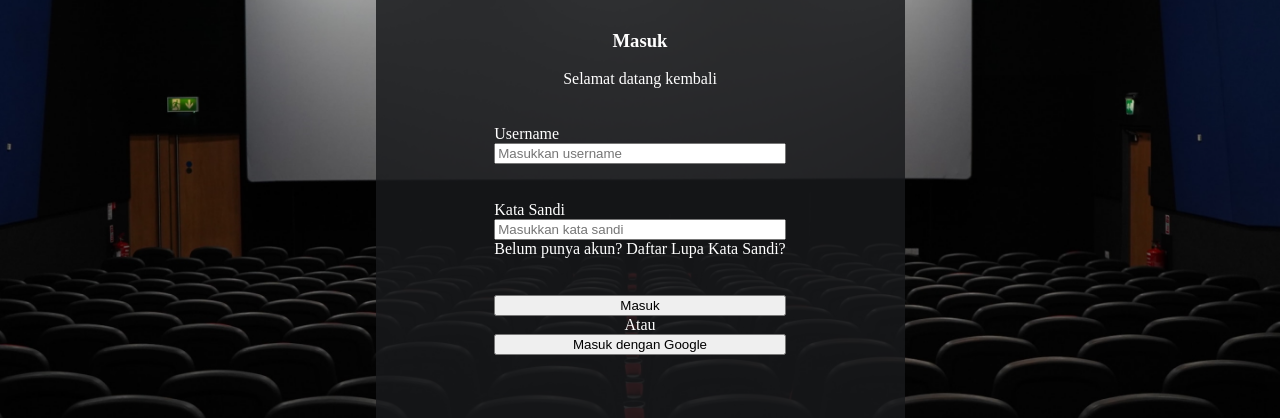
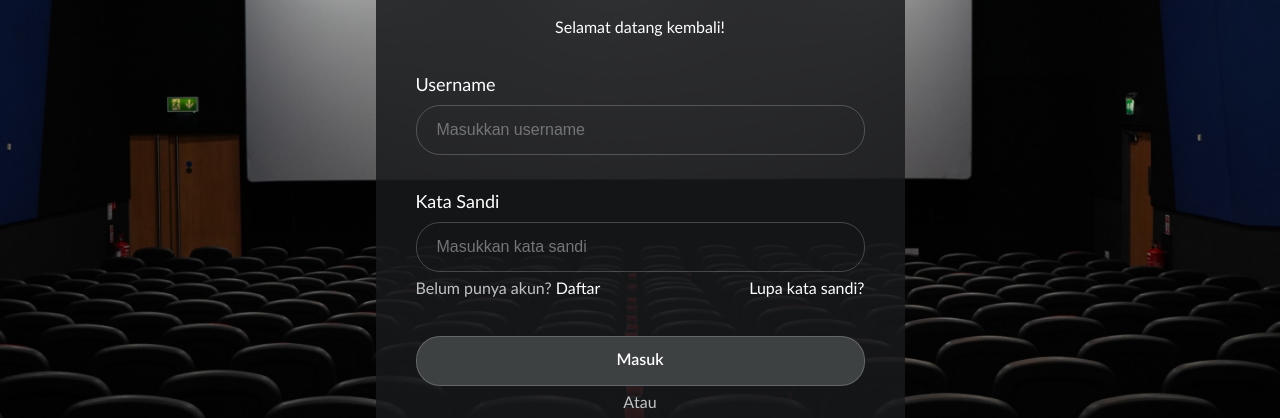
Before and after one commit to halonthe/Chill-Movie, a plain HTML site: page pages/login.html in a window 1280 px wide. Shown: the part 241-659 px from the top of the page. Drawn offline with Linux system fonts and the light colour scheme.

Commit message:
layout: styling login-page dekstop

```diff
--- a/css/auth.css
+++ b/css/auth.css
@@ -18,12 +18,12 @@
   padding: 40px;
   display: flex;
   flex-direction: column;
-  justify-content: center;
+  /* justify-content: center; */
   align-items: center;
 }
 
 .content__auth__logo {
-  margin-bottom: 37px;
+  /* margin-bottom: 37px; */
 }
 
 .content__auth__header {
@@ -35,10 +35,65 @@
   margin-bottom: 37px;
   display: flex;
   flex-direction: column;
+  width: 449px;
+}
+
+.form__group label {
+  font-size: 1.125rem;
+}
+
+.form__group input {
+  background-color: transparent;
+  font-size: 1rem;
+  color: var(--text-light-secondary);
+  height: 50px;
+  border-radius: 24px;
+  padding: 14px 20px;
+  border: 1px solid var(--c-outline-border);
+  margin-top: 8px;
+}
+
+.form__link {
+  margin-top: 8px;
+  display: flex;
+  justify-content: space-between;
+  align-items: center;
+}
+
+.form__link span {
+  color: var(--text-light-secondary);
 }
 
 .form__submit {
   text-align: center;
   display: flex;
   flex-direction: column;
+  justify-content: center;
 }
+
+.form__submit span {
+  color: var(--text-light-secondary);
+  margin: 8px 0;
+}
+
+.form__submit button {
+  height: 50px;
+  font-family: "Lato-SemiBold", sans-serif;
+  font-size: 1rem;
+  background-color: transparent;
+  border: 1px solid var(--c-outline-border);
+  border-radius: 24px;
+  color: inherit;
+  cursor: pointer;
+}
+
+.form__submit .signin {
+  background-color: var(--c-extra-bg);
+}
+
+.form__submit .google-signin {
+  display: flex;
+  align-items: center;
+  justify-content: center;
+  gap: 8px;
+}
--- a/css/globalplate.css
+++ b/css/globalplate.css
@@ -1,3 +1,6 @@
+/* lato fonts */
+@import url(/css/latofonts.css);
+
 :root {
   /* main colors */
   --c-main-primary: #3254ff;
@@ -46,21 +49,68 @@
   --c-error-hover: rgba(219, 58, 42, 1);
   --c-error-default: rgba(255, 91, 58, 1);
   --c-error-bg: rgba(255, 234, 215, 0.5);
+  font-size: 16px;
 }
 
 *,
 *::before,
 *::after {
   box-sizing: border-box;
-  text-decoration: none;
 }
 
 body {
   margin: 0;
   padding: 0;
   color: var(--text-light-primary);
+  font-family: "Lato", sans-serif;
+  font-size: 1rem;
 }
 
 a {
   color: var(--text-light-primary);
+  text-decoration: none;
 }
+
+h1 {
+  font-family: "Lato-Bold", sans-serif;
+  font-weight: normal;
+  font-style: normal;
+  font-size: 3rem;
+}
+
+h2 {
+  font-family: "Lato-Bold", sans-serif;
+  font-weight: normal;
+  font-style: normal;
+  font-size: 2.5rem;
+}
+
+h3 {
+  font-family: "Lato-Bold", sans-serif;
+  font-weight: normal;
+  font-style: normal;
+  font-size: 2rem;
+}
+
+h4 {
+  font-family: "Lato-Bold", sans-serif;
+  font-weight: normal;
+  font-style: normal;
+  font-size: 1.5rem;
+}
+
+h5 {
+  font-family: "Lato-Bold", sans-serif;
+  font-weight: normal;
+  font-style: normal;
+  font-size: 1.25rem;
+  line-height: 120%;
+}
+
+h6 {
+  font-family: "Lato-Bold", sans-serif;
+  font-weight: normal;
+  font-style: normal;
+  font-size: 1.125rem;
+  line-height: 120%;
+}
--- /dev/null
+++ b/css/latofonts.css
@@ -0,0 +1,27 @@
+@font-face {
+  font-family: "Lato";
+  src: url(/fonts/Lato-Regular.woff2) format("woff2"),
+    url(/fonts/Lato-Regular.woff) format("woff"),
+    url(/fonts/Lato-Regular.ttf) format("truetype");
+}
+
+@font-face {
+  font-family: "Lato-Bold";
+  src: url(/fonts/Lato-Bold.woff2) format("woff2"),
+    url(/fonts/Lato-Bold.woff) format("woff"),
+    url(/fonts/Lato-Bold.ttf) format("truetype");
+}
+
+@font-face {
+  font-family: "Lato-Medium";
+  src: url(/fonts/Lato-Medium.woff2) format("woff2"),
+    url(/fonts/Lato-Medium.woff) format("woff"),
+    url(/fonts/Lato-Medium.ttf) format("truetype");
+}
+
+@font-face {
+  font-family: "Lato-SemiBold";
+  src: url(/fonts/Lato-SemiBold.woff2) format("woff2"),
+    url(/fonts/Lato-SemiBold.woff) format("woff"),
+    url(/fonts/Lato-SemiBold.ttf) format("truetype");
+}
--- a/pages/login.html
+++ b/pages/login.html
@@ -14,7 +14,7 @@
         </div>
         <div class="content__auth__header">
           <h3>Masuk</h3>
-          Selamat datang kembali
+          <span>Selamat datang kembali!</span>
         </div>
         <div class="content__auth__form">
           <form action="/pages/dashboard.html" method="POST">
@@ -38,15 +38,21 @@
                 required
               />
               <div class="form__link">
-                Belum punya akun? <a href="/pages/register.html">Daftar</a>
-                <a href="#">Lupa Kata Sandi?</a>
+                <div class="form__link__register">
+                  <span>Belum punya akun?</span>
+                  <a href="/pages/register.html">Daftar</a>
+                </div>
+                <a href="#">Lupa kata sandi?</a>
               </div>
             </div>
             <div class="form__group">
               <div class="form__submit">
-                <button type="submit">Masuk</button>
-                Atau
-                <button>Masuk dengan Google</button>
+                <button type="submit" class="signin">Masuk</button>
+                <span>Atau</span>
+                <button class="google-signin">
+                  <img src="/images/google.png" alt="Google Logo" /> Masuk
+                  dengan Google
+                </button>
               </div>
             </div>
           </form>
```
Also changed, not shown: fonts/Lato-Bold.ttf (added), fonts/Lato-Bold.woff (added), fonts/Lato-Bold.woff2 (added), fonts/Lato-Medium.ttf (added), fonts/Lato-Medium.woff (added), fonts/Lato-Medium.woff2 (added), fonts/Lato-Regular.ttf (added), fonts/Lato-Regular.woff (added), fonts/Lato-Regular.woff2 (added), fonts/Lato-Semibold.ttf (added), fonts/Lato-Semibold.woff (added), fonts/Lato-Semibold.woff2 (added), images/google.png (added).
